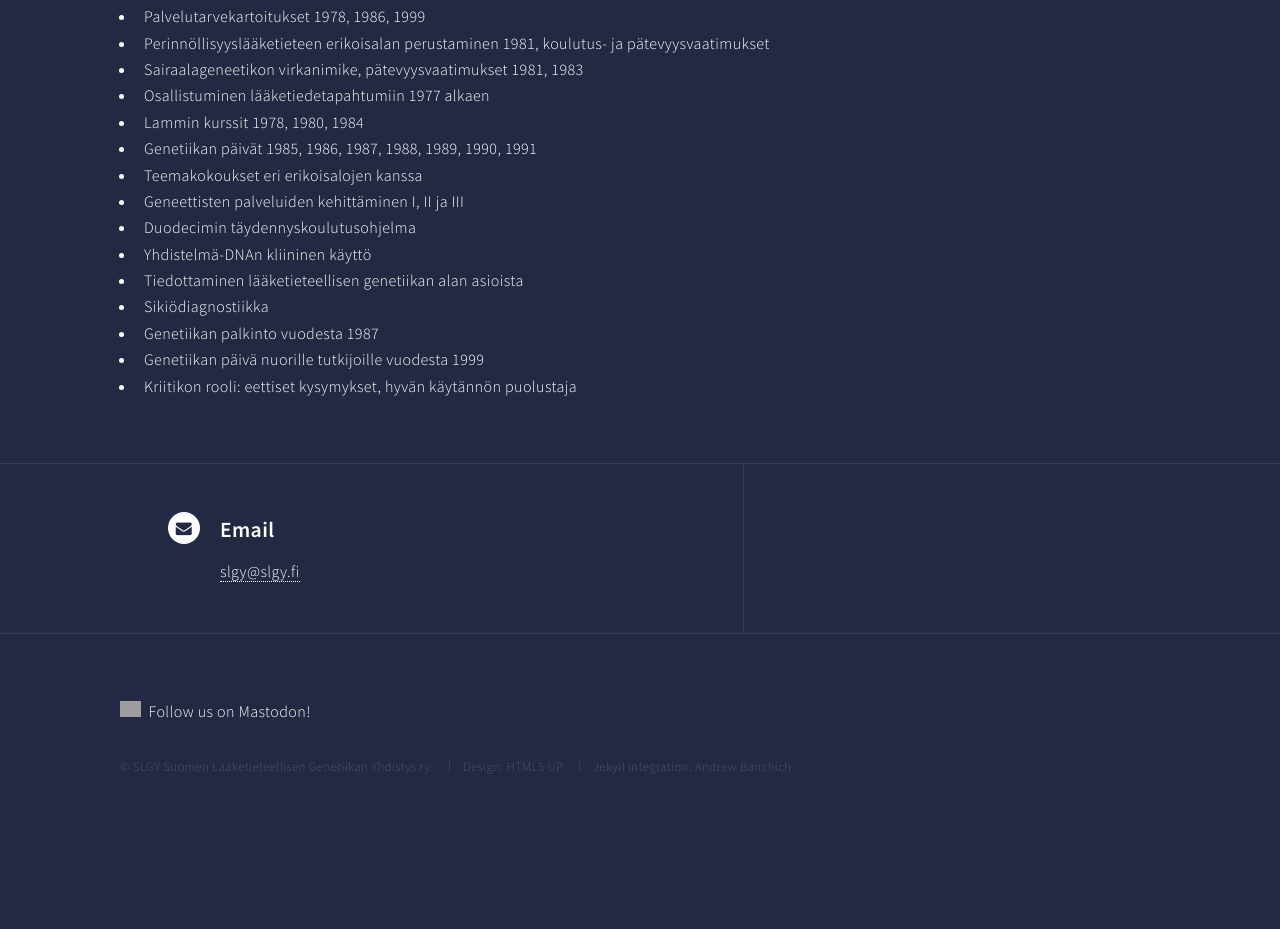
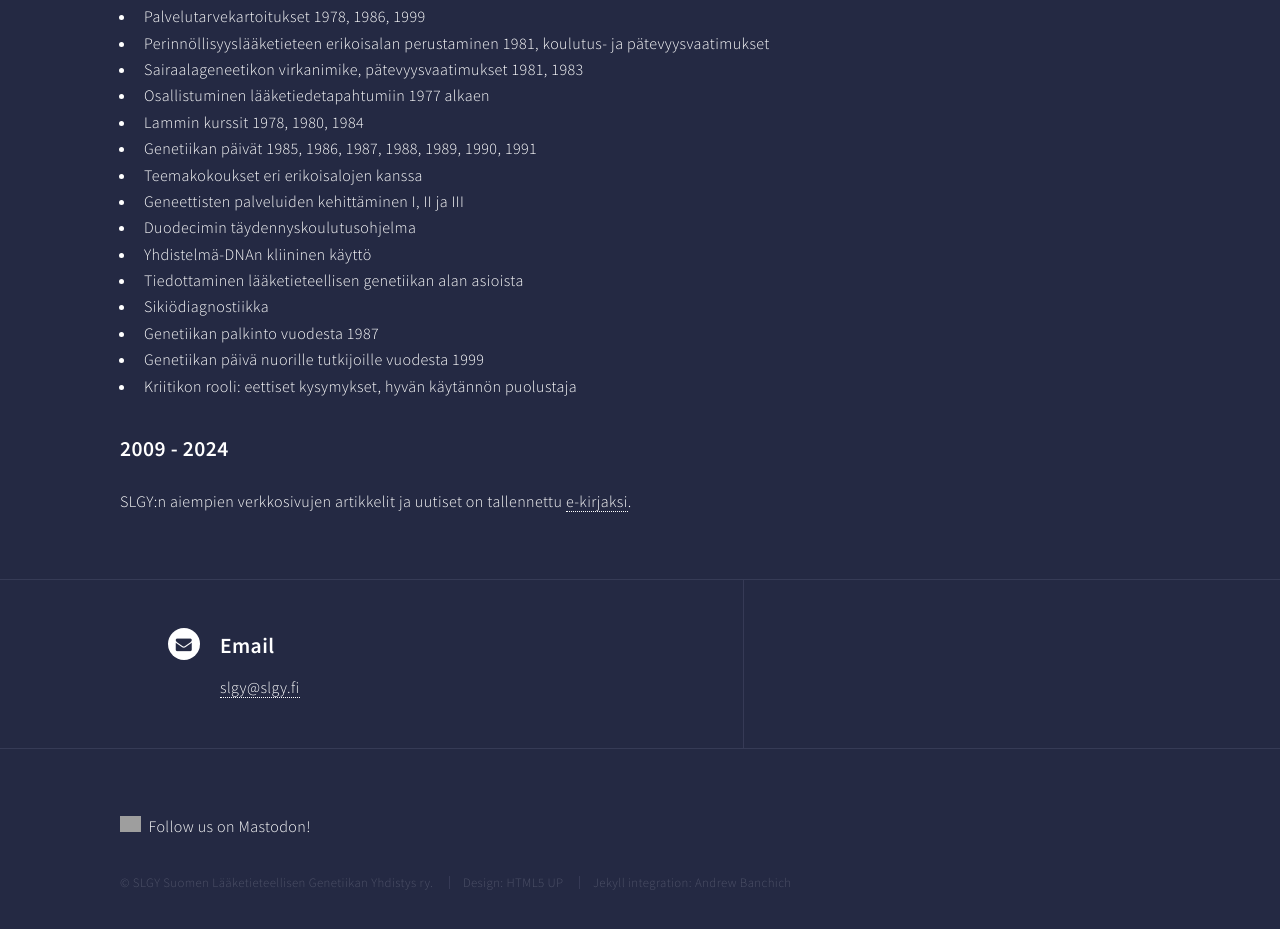
Before and after one commit to slgy-ry/slgy-ry.github.io, a plain HTML site: page yhdistyksen-alkuvaiheet.html in a window 1280 px wide. Shown: the part 621-1550 px from the top of the page. Before the commit the page ends 1456 px from the top, so only its background shows below. Drawn offline with Linux system fonts and the light colour scheme; grey boxes are pictures that could not be loaded.

Commit message:
new commit

```diff
--- a/yhdistyksen-alkuvaiheet.html
+++ b/yhdistyksen-alkuvaiheet.html
@@ -10,6 +10,7 @@
 	<title>Yhdistyksen alkuvaiheet | SLGY</title>
 	<meta charset="utf-8" />
 	<meta name="viewport" content="width=device-width, initial-scale=1, user-scalable=no" />
+	<meta name="robots" content="noindex,nofollow" />
 	<!--[if lte IE 8]><script src="/assets/js/ie/html5shiv.js"></script><![endif]-->
 	<link rel="stylesheet" href="/assets/css/main.css" />
 	<!--[if lte IE 9]><link rel="stylesheet" href="/assets/css/ie9.css" /><![endif]-->
@@ -129,6 +130,11 @@
   <li>Kriitikon rooli: eettiset kysymykset, hyvän käytännön puolustaja</li>
 </ul>
 
+<h3 id="2009---2024">2009 - 2024</h3>
+<p>SLGY:n aiempien verkkosivujen artikkelit ja uutiset on tallennettu
+<a href="/assets/SLGY_2009-2024e.pdf">e-kirjaksi</a>.</p>
+
+
 	</div>
 </section>
 
```
Also changed, not shown: 404.html (+1 -0 lines), historian_tallentaminen.html (+1 -0 lines), in-english.html (+1 -0 lines), index.html (+1 -0 lines), jasenyys.html (+1 -0 lines), kunniajasenet.html (+1 -0 lines), palkinnot.html (+1 -0 lines), 1 other file.
